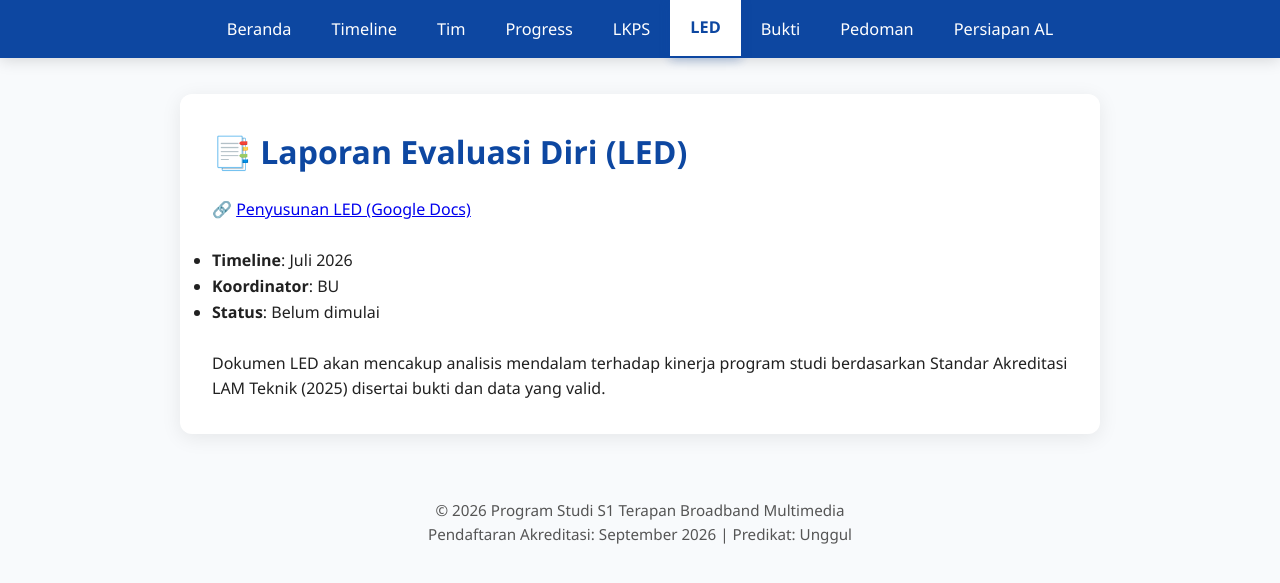
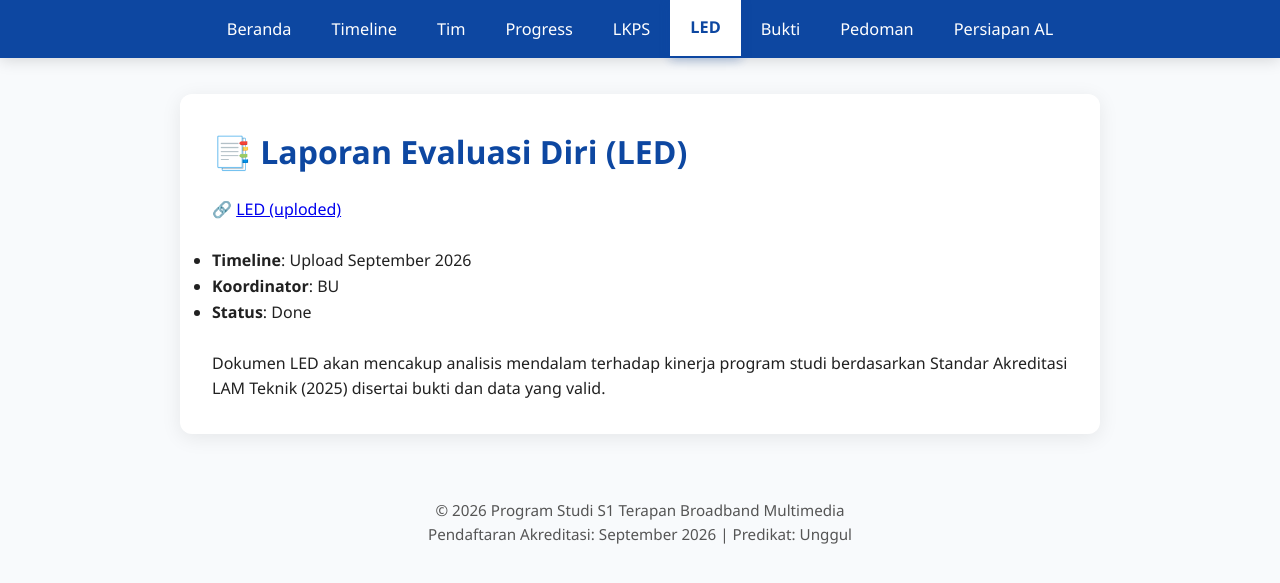
Before and after one commit to portal-psbm/aksibm-26, a Jekyll site: the page built from led.md, in a window 1280 px wide. Shown: the top 583 px of the page. Built offline with Jekyll 4.4.1, drawn with Linux system fonts in a browser that asks for light colours.

Commit message:
update led

```diff
--- a/led.md
+++ b/led.md
@@ -6,10 +6,10 @@ permalink: /led/
 
 # 📑 Laporan Evaluasi Diri (LED)
 
-> 🔗 [Penyusunan LED (Google Docs)](https://docs.google.com/document/d/1-UZgNXe9Ma6KaO0e3hydxyQIq_3k_Cvazv6n233kkl0/edit?usp=drive_link) <br><br>
+> 🔗 [LED (uploded)](https://drive.google.com/file/d/1LBzHBix2Wxxpc8FG0XOw-WJDcB6DTwD0/view?usp=sharing) <br><br>
 
-- **Timeline**: Juli 2026
+- **Timeline**: Upload September 2026
 - **Koordinator**: BU
-- **Status**: Belum dimulai <br><br>
+- **Status**: Done <br><br>
 
 > Dokumen LED akan mencakup analisis mendalam terhadap kinerja program studi berdasarkan Standar Akreditasi LAM Teknik (2025) disertai bukti dan data yang valid.
```
